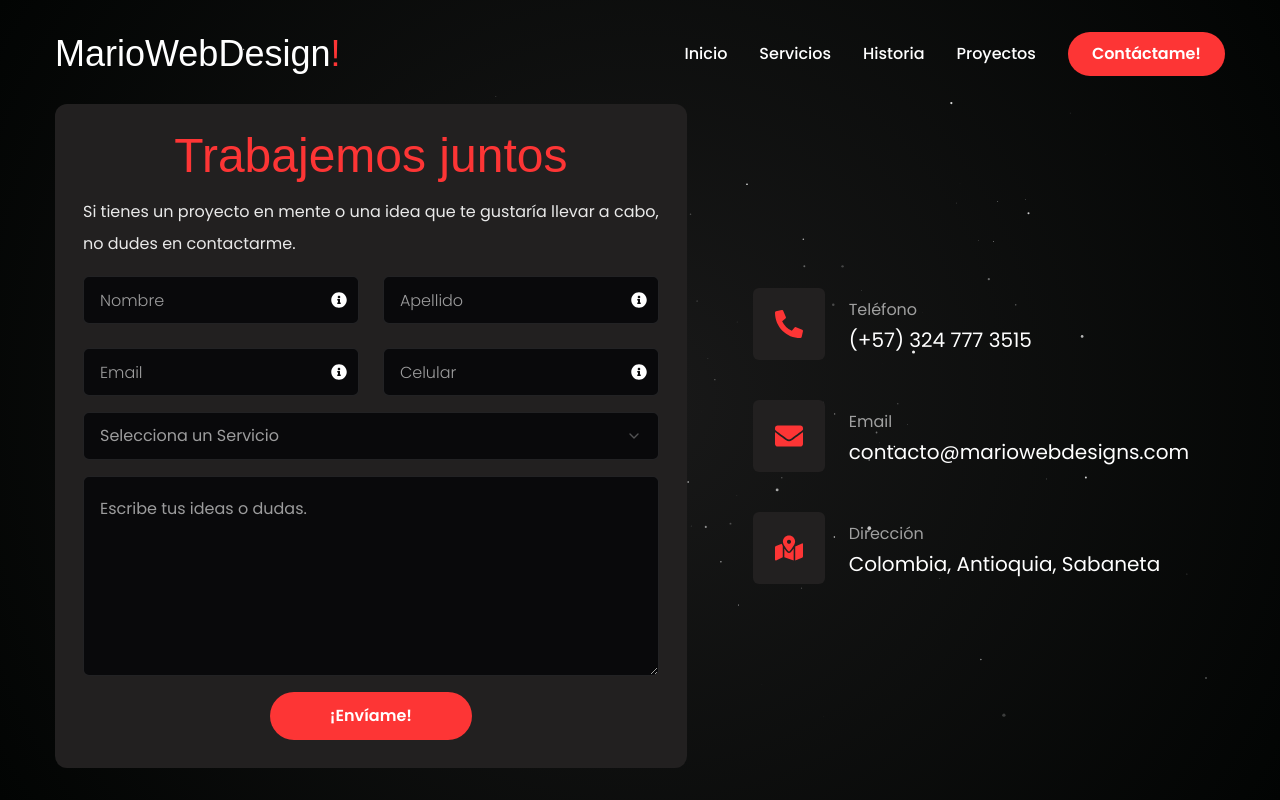
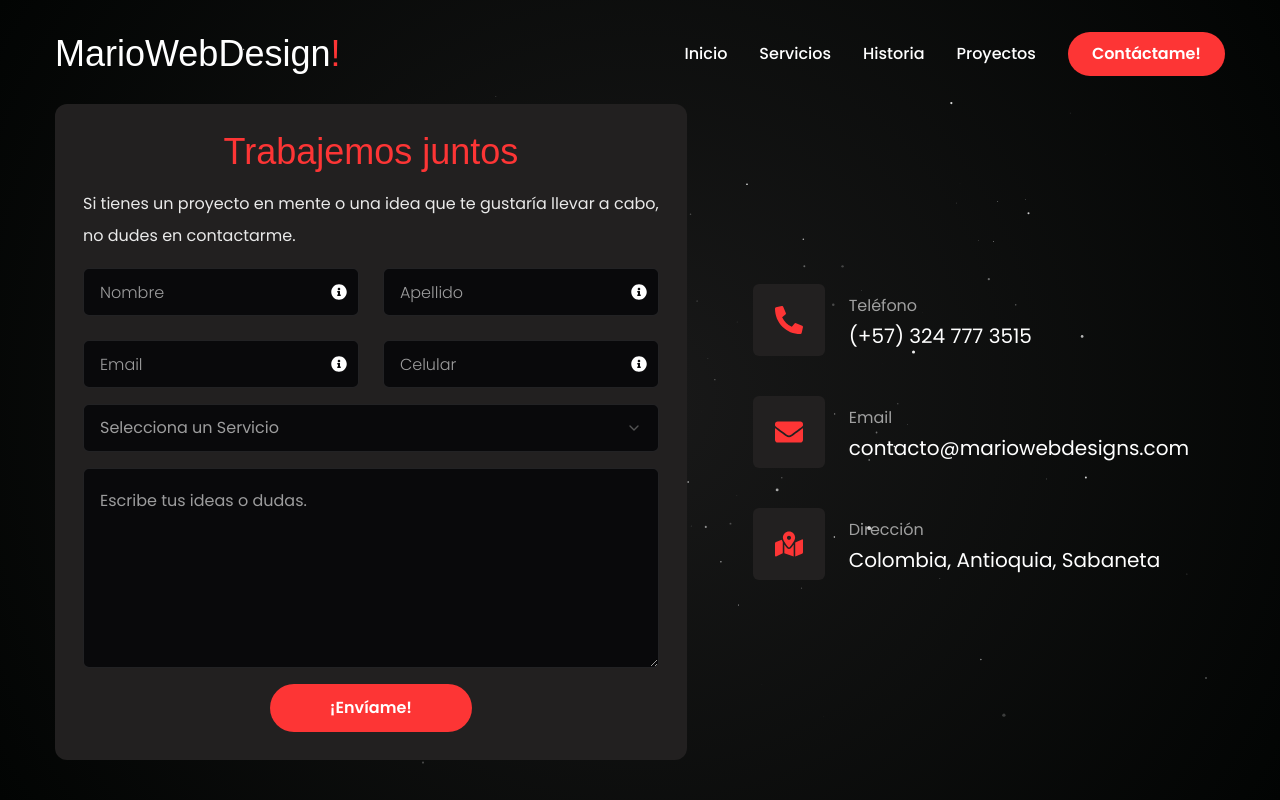
Before and after one commit to Marioalf2002/Portfolio_MarioWebDesign, a Next.js app: page /contact in a window 1280 px wide. Built offline with nearby package versions, Linux system fonts and the light colour scheme; a web font is replaced by a local one.

Commit message:
CSS Arreglado

```diff
--- a/app/contact/page.jsx
+++ b/app/contact/page.jsx
@@ -98,14 +98,14 @@ const Contact = (props) => {
         transition: { delay: 1, duration: 0.4, ease: "easeIn" },
       }}
     >
-      <div className="container mx-auto">
-        <div className="flex flex-col xl:flex-row gap-[30px] items-center">
-          <div className="xl:w-[54%] order-2 xl:order-none">
+      <div className="container mx-auto z-20">
+        <div className="flex flex-col xl:flex-row gap-[30px] items-center z-20">
+          <div className="xl:w-[54%] order-2 xl:order-none z-20">
             <form
               className="flex flex-col gap-4 p-7 bg-secondary rounded-xl"
               onSubmit={handleSubmit(onSubmit)}
             >
-              <h3 className="text-5xl flex justify-center text-accent font-secondary">
+              <h3 className="text-4xl flex justify-center text-accent font-secondary">
                 Trabajemos juntos
               </h3>
               <p className="text-white/90">
@@ -114,6 +114,7 @@ const Contact = (props) => {
               </p>
               <TooltipProvider delayDuration={100}>
                 <div className="grid grid-cols-1 md:grid-cols-2 gap-6">
+                  {/* Nombre */}
                   <div className="relative flex items-center">
                     <Input
                       type="text"
@@ -136,6 +137,7 @@ const Contact = (props) => {
                       </TooltipContent>
                     </Tooltip>
                   </div>
+                  {/* Apellido */}
                   <div className="relative flex items-center">
                     <Input
                       type="text"
@@ -157,6 +159,7 @@ const Contact = (props) => {
                       </TooltipContent>
                     </Tooltip>
                   </div>
+                  {/* Email */}
                   <div className="relative flex items-center">
                     <Input
                       type="email"
@@ -181,6 +184,7 @@ const Contact = (props) => {
                       </TooltipContent>
                     </Tooltip>
                   </div>
+                  {/* Teléfono */}
                   <div className="relative flex items-center">
                     <Input
                       type="tel"
@@ -204,6 +208,7 @@ const Contact = (props) => {
                     </Tooltip>
                   </div>
                 </div>
+                {/* Servicio */}
                 <Select onValueChange={setService}>
                   <SelectTrigger className="w-full">
                     <SelectValue placeholder="Selecciona un Servicio" />
@@ -221,6 +226,7 @@ const Contact = (props) => {
                   </SelectContent>
                 </Select>
               </TooltipProvider>
+              {/* Mensaje */}
               <Textarea
                 className="max-h-[250px] h-[200px] overflow-auto"
                 placeholder="Escribe tus ideas o dudas."
@@ -234,7 +240,7 @@ const Contact = (props) => {
               </div>
             </form>
           </div>
-          <div className="flex-1 flex items-center justify-center order-1 xl:order-none mb-8 xl:mb-0">
+          <div className="z-20 flex-1 flex items-center justify-center order-1 xl:order-none mb-8 xl:mb-0">
             <ul className="flex flex-col gap-10">
               {info.map((item, index) => (
                 <li key={index} className="flex items-center gap-6">
--- a/app/globals.css
+++ b/app/globals.css
@@ -24,19 +24,6 @@
 
   .text-outline-hover {
     -webkit-text-stroke: 1px #b91c1c;
-  }
-
-  .space {
-    width: var(--size);
-    height: var(--size);
-    background: #fff;
-    box-shadow: var(--space-layer);
-    position: absolute;
-    border-radius: 100%;
-    top: 0;
-    left: 0;
-    opacity: 75%;
-    animation: moveStars var(--duration) linear infinite;
   }
 
   @keyframes moveStars {
@@ -84,13 +71,13 @@
   }
 
   canvas {
-    position: fixed;
+    position: absolute;
     top: 0;
     left: 0;
     width: 100%;
-    height: 100%;
+    height: 100vh;
     pointer-events: none;
-    z-index: -1;
+    z-index: 10;
   }
 
   /* Estilos para la barra de desplazamiento */
--- a/app/layout.jsx
+++ b/app/layout.jsx
@@ -39,9 +39,9 @@ export default function RootLayout({ children }) {
       </head>
       <body className={`${poppins.variable} ${galada.variable}`}>
         <Header />
+        <SpaceLayer />
         <StairTransition />
         <PageTransition>{children}</PageTransition>
-        <SpaceLayer />
       </body>
     </html>
   );
--- a/app/page.jsx
+++ b/app/page.jsx
@@ -9,11 +9,11 @@ import Stats from "@/components/Stats";
 
 const Home = () => {
   return (
-    <section className="h-full z-20">
+    <section className="h-full">
       <div className="container h-full mx-auto">
         <div className="flex flex-col xl:flex-row items-center justify-between xl:pt-2 xl:pb-20">
           {/* Texto */}
-          <div className="text-center xl:text-left order-2 xl:order-none">
+          <div className="text-center xl:text-left order-2 xl:order-none z-20">
             <span className="text-xl text-white/90 font-secondary">
               Web Developer
             </span>
--- a/app/services/page.jsx
+++ b/app/services/page.jsx
@@ -52,7 +52,7 @@ const Services = () => {
             opacity: 1,
             transition: { delay: 1, duration: 0.4, ease: "easeIn" },
           }}
-          className="grid grid-cols-1 md:grid-cols-2 gap-[55px]"
+          className="grid grid-cols-1 md:grid-cols-2 gap-[60px]"
         >
           {services.map((service, index) => {
             return (
@@ -79,7 +79,7 @@ const Services = () => {
                 {/* Descripcion */}
                 <p className="text-white/80">{service.description}</p>
                 {/* Border */}
-                <div className="border-b border-white/30 w-full"></div>
+                <div className="border-b border-accent/30 w-full"></div>
               </div>
             );
           })}
--- a/app/work/page.jsx
+++ b/app/work/page.jsx
@@ -217,7 +217,7 @@ const Work = () => {
                   <Link href={project.live} target="_blank">
                     <TooltipProvider delayDuration={100}>
                       <Tooltip>
-                        <TooltipTrigger className="w-[70px] h-[70px] rounded-full bg-white/5 flex justify-center items-center group hover:-rotate-12 transition-all duration-500">
+                        <TooltipTrigger className="w-[70px] h-[70px] rounded-full bg-white/5 flex justify-center items-center group hover:-rotate-12 transition-all duration-500 z-20">
                           <VscLiveShare className="text-white text-3xl group-hover:text-accent" />
                         </TooltipTrigger>
                         <TooltipContent>
@@ -245,7 +245,7 @@ const Work = () => {
               </div>
             </div>
           </div>
-          <div className="w-full xl:w-[50%]">
+          <div className="w-full xl:w-[50%] z-20">
             <Progress value={progress} className="w-full" />
             <Swiper
               spaceBetween={30}
--- a/components/Stats.jsx
+++ b/components/Stats.jsx
@@ -104,7 +104,7 @@ const Stats = () => {
         <div className="flex flex-wrap gap-6 max-w-[80vh] mx-auto xl:max-w-none">
           {stats.map((item, index) => (
             <div
-              className="flex-1 flex gap-4 items-center justify-center xl:justify-start"
+              className="flex-1 flex gap-4 items-center justify-center xl:justify-start z-20"
               key={index}
             >
               <CountUp
@@ -123,7 +123,7 @@ const Stats = () => {
             </div>
           ))}
           <div
-            className="flex-1 flex gap-4 items-center justify-center xl:justify-start"
+            className="flex-1 flex gap-4 items-center justify-center xl:justify-start z-20"
             key="commits"
           >
             <CountUp
```
